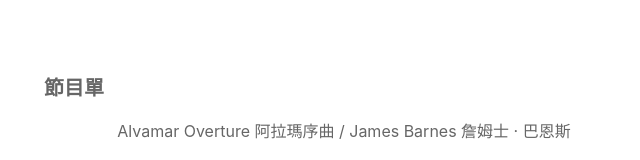
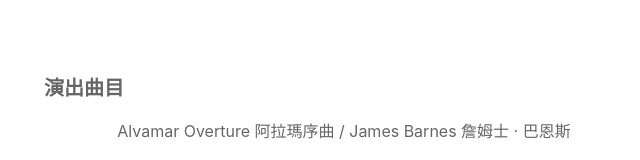
Before and after one commit to GraysonLan/yilan13program, a website: page index.html in a window 1280 px wide. Shown: the part 1434-1594 px from the top of the page, 296-936 px from the left. Drawn offline with Linux system fonts and the light colour scheme.

Commit message:
fix content

```diff
--- a/index.html
+++ b/index.html
@@ -98,7 +98,7 @@
             </p>
         </div>
 
-        <h4 style="margin-top: 4em;">節目單</h4>
+        <h4 style="margin-top: 4em;">演出曲目</h4>
         <div>
             <h6 style="text-align: center; line-height: 2em;">Alvamar Overture  阿拉瑪序曲 / James Barnes  詹姆士 · 巴恩斯</h6>
             <p>
```
